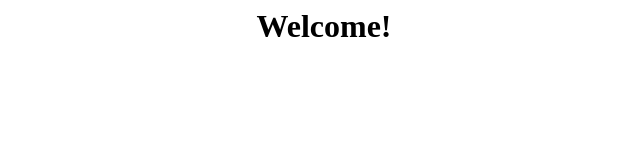
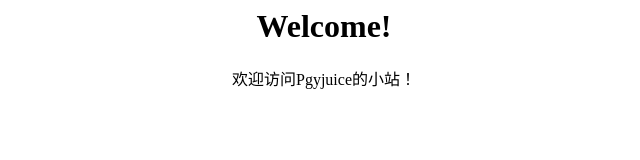
Before and after one commit to pgyjuice/pgyjuice.github.io, a plain HTML site: page index.html in a window 1280 px wide. Shown: the whole page, without its empty margins (316-956 px from the left). Drawn offline with Linux system fonts and the light colour scheme.

Commit message:
Update index.html

```diff
--- a/index.html
+++ b/index.html
@@ -5,6 +5,7 @@
 <body>
 <center>
 <h1>Welcome!</h1>
+<p>欢迎访问Pgyjuice的小站！</p>
 </center>
 </body>
 </html>
```
